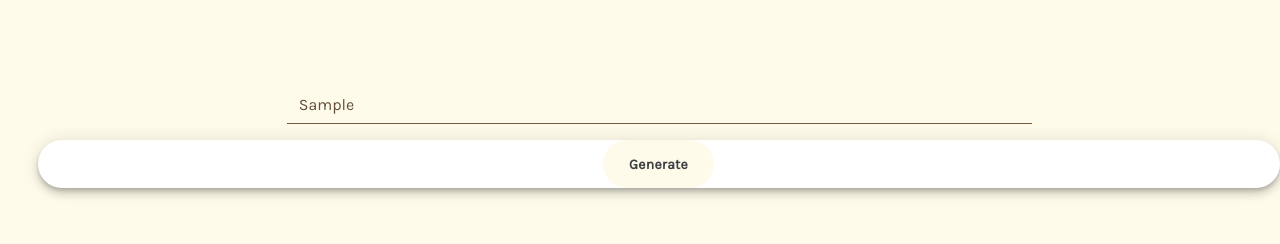
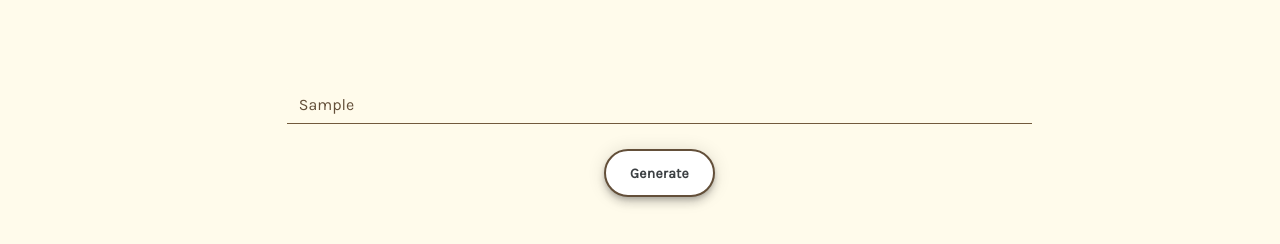
Before and after one commit to saanville/textify, a plain HTML site: page index.html in a window 1280 px wide. Both pictures are taken after typing "Sample" into the empty fields and a click on the button "Generate". Shown: the part 368-612 px from the top of the page. Drawn offline with nearby package versions, Linux system fonts and the light colour scheme.

Commit message:
Modified the button

```diff
--- a/style.css
+++ b/style.css
@@ -64,7 +64,7 @@ form{
 
 
 /* CSS */
-.btn {
+#btn-click {
   align-items: center;
   appearance: none;
   background-color: #fff;
@@ -98,17 +98,17 @@ form{
   z-index: 0;
 }
 
-.btn:hover {
+#btn-click:hover {
   background: #F6F9FE;
   color: #634F39;
 }
 
-.btn:active {
+#btn-click:active {
   box-shadow: 0 4px 4px 0 rgb(60 64 67 / 30%), 0 8px 12px 6px rgb(60 64 67 / 15%);
   outline: none;
 }
 
-.btn:focus {
+#btn-click:focus {
   outline: none;
   border: 2px solid #634F39;
 }
```
Also changed, not shown: index.html (+1 -1 lines), js/app.js (renamed from app.js).
